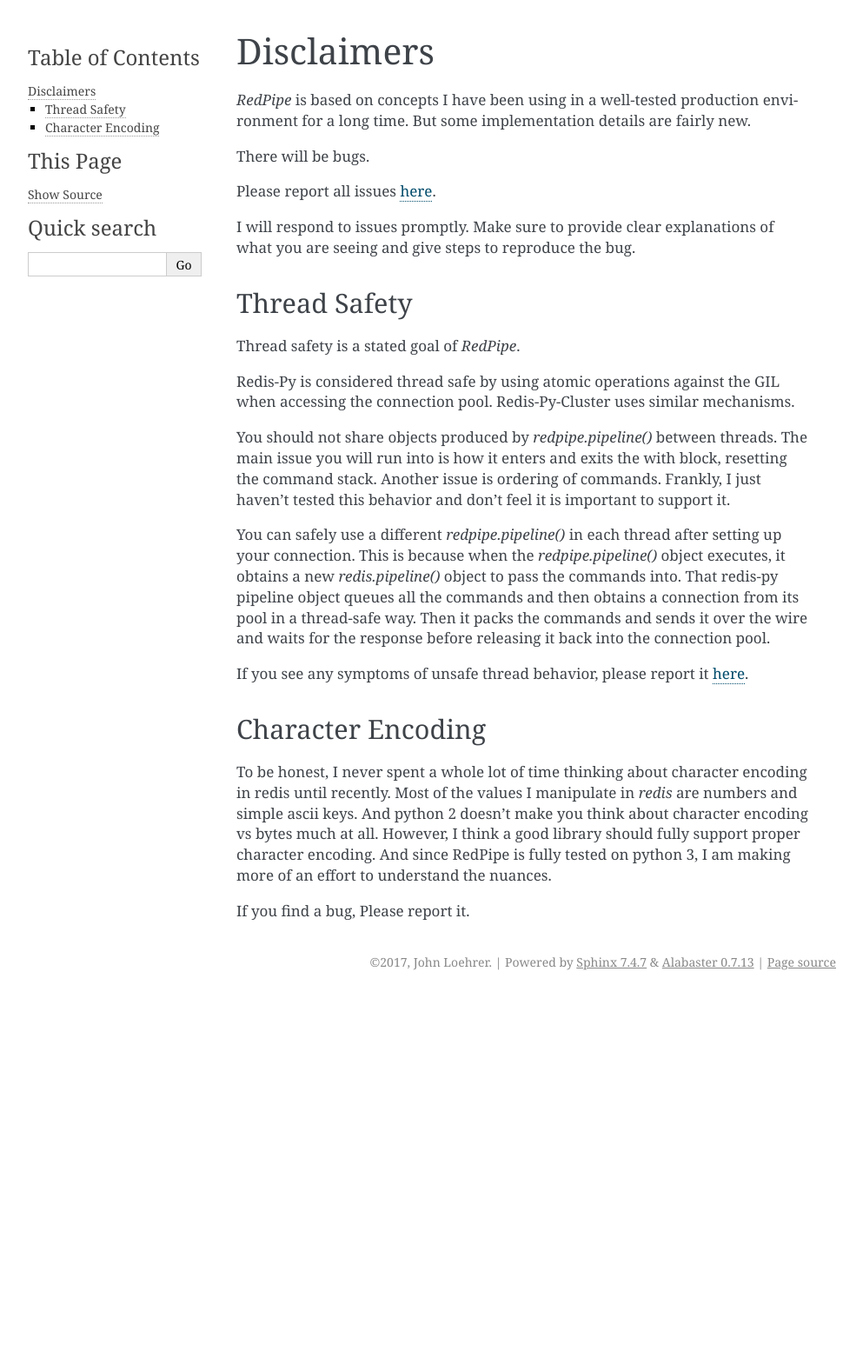
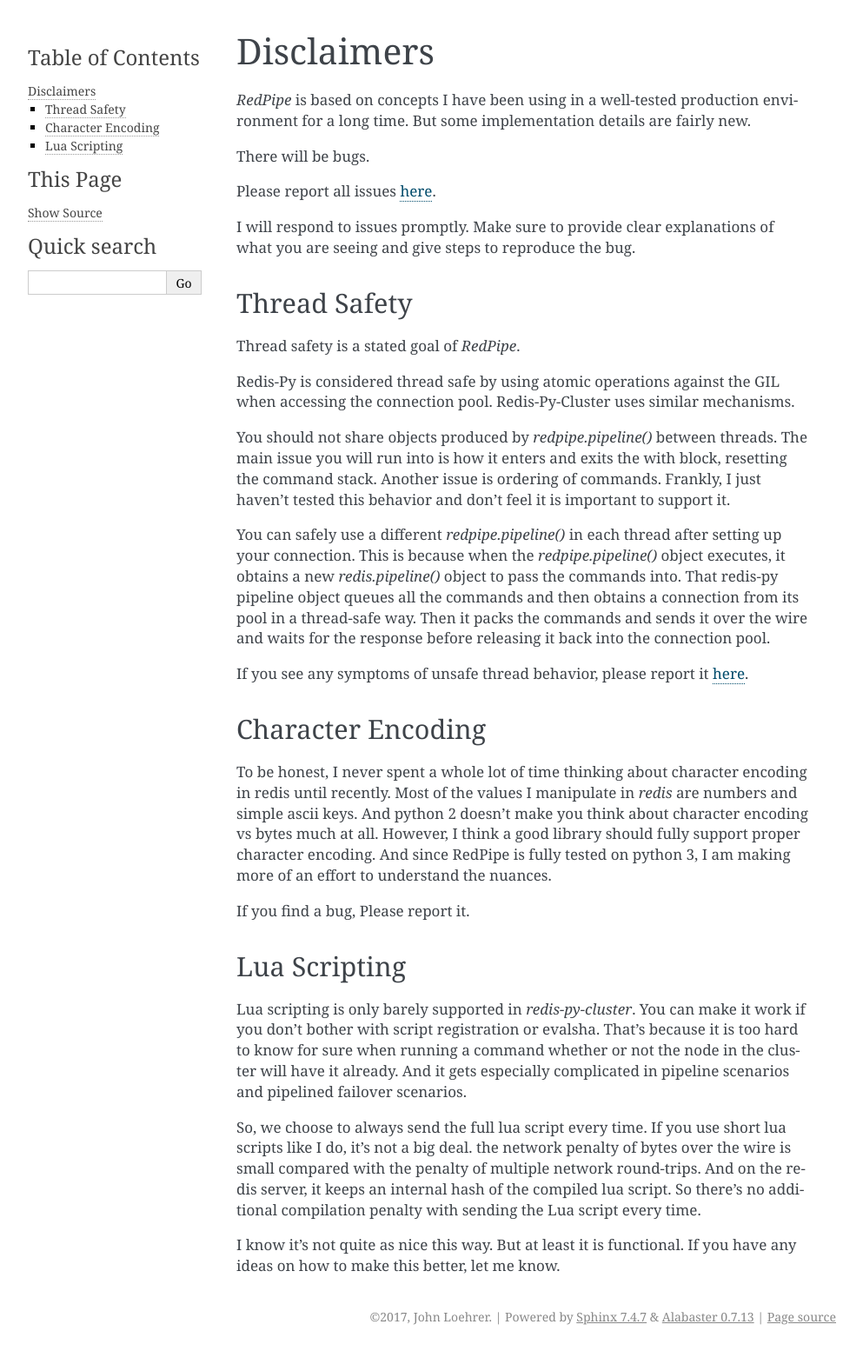
Before and after one commit to 72squared/redpipe, a Sphinx documentation site: the page built from docs/disclaimer.rst, in a window 1280 px wide. Shown: the whole page at 87% size, without its empty margins (148-1141 px from the left). Built offline with Sphinx 7.4.7, drawn with Linux system fonts in a browser that asks for light colours; pages that are not in the unit, such as notebooks, are missing from menus; the version number could not be read and is left out; before the commit the page ends 1146 px from its top, so only the background shows below that.

Commit message:
a note on lua scripting and eval

```diff
--- a/docs/disclaimer.rst
+++ b/docs/disclaimer.rst
@@ -41,3 +41,21 @@
 And since RedPipe is fully tested on python 3, I am making more of an effort to understand the nuances.
 
 If you find a bug, Please report it.
+
+
+Lua Scripting
+-------------
+Lua scripting is only barely supported in `redis-py-cluster`.
+You can make it work if you don't bother with script registration or evalsha.
+That's because it is too hard to know for sure when running a command whether or not the node in the cluster will have it already.
+And it gets especially complicated in pipeline scenarios and pipelined failover scenarios.
+
+So, we choose to always send the full lua script every time.
+If you use short lua scripts like I do, it's not a big deal.
+the network penalty of bytes over the wire is small compared with the penalty of multiple network round-trips.
+And on the redis server, it keeps an internal hash of the compiled lua script.
+So there's no additional compilation penalty with sending the Lua script every time.
+
+I know it's not quite as nice this way.
+But at least it is functional.
+If you have any ideas on how to make this better, let me know.
```
